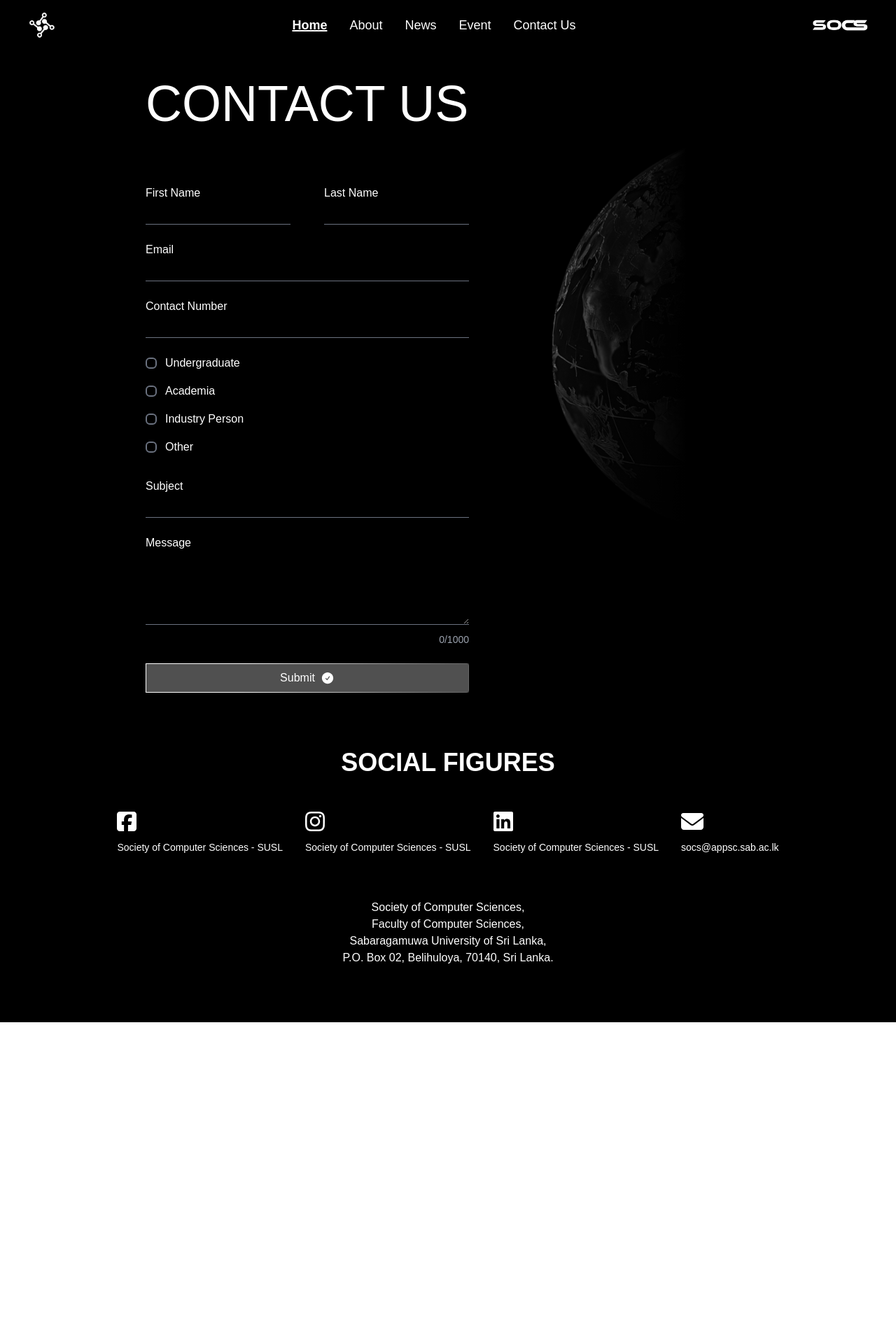
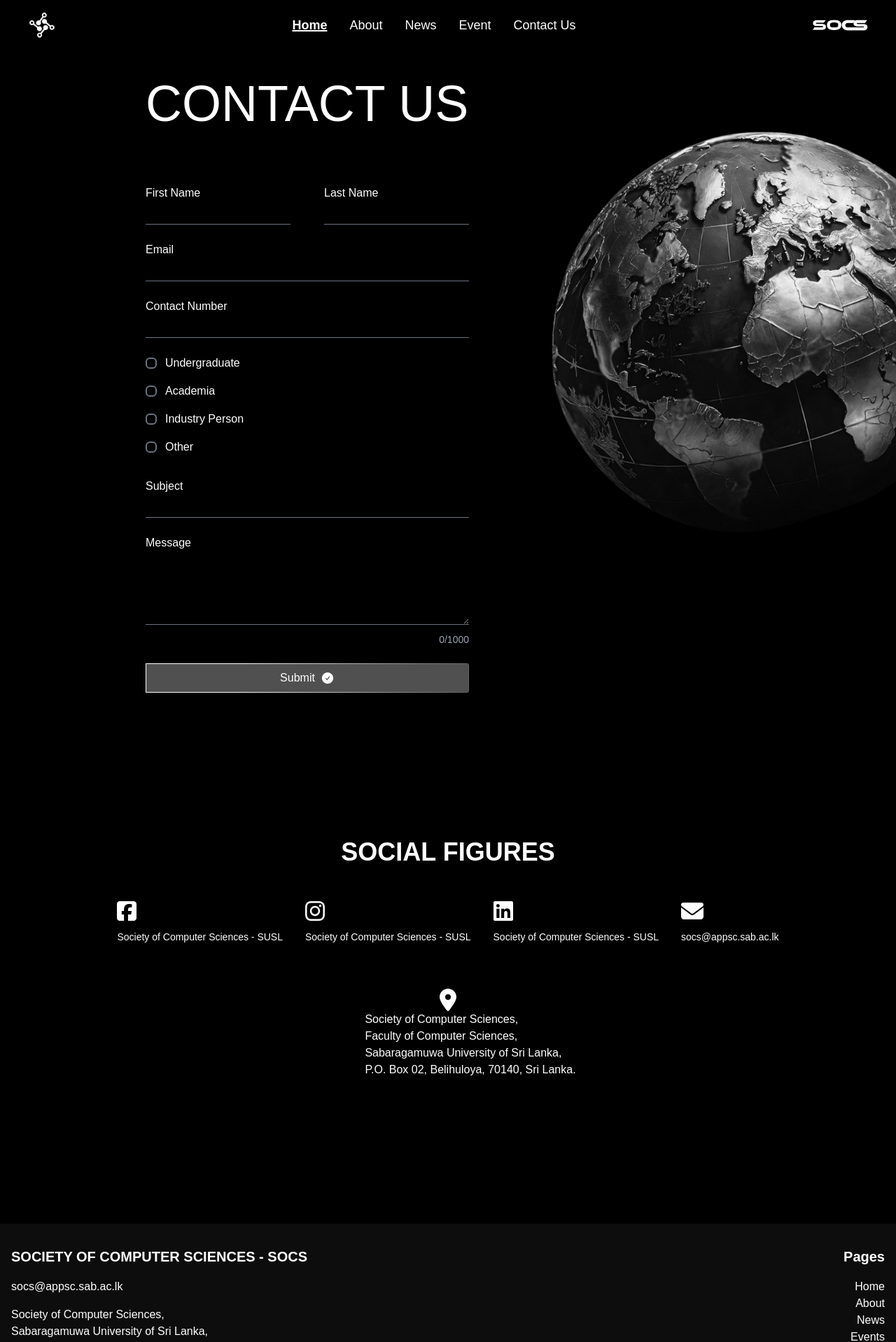
Before and after one commit to GihanSVND/SOCS-Website-Front_end, a Next.js app in the folder socs_website/: page /contact_us in a window 1280 px wide. Shown: the top 1918 px of the page at 70% size. Before the commit the page ends 1461 px from the top, so only its background shows below. Built offline with nearby package versions, Linux system fonts and the light colour scheme.

Commit message:
Change background image animation and add footer

```diff
--- a/socs_website/src/app/contact_us/page.tsx
+++ b/socs_website/src/app/contact_us/page.tsx
@@ -1,25 +1,44 @@
 "use client";
 
+import { useEffect, useState } from "react";
 import Navbar from "@/components/navbar";
-import { faFacebookSquare, faInstagram, faLinkedin } from "@fortawesome/free-brands-svg-icons";
+
+import {
+  faFacebookSquare,
+  faInstagram,
+  faLinkedin,
+} from "@fortawesome/free-brands-svg-icons";
 import { faEnvelope, faMapMarkerAlt } from "@fortawesome/free-solid-svg-icons";
 import { FontAwesomeIcon } from "@fortawesome/react-fontawesome";
 import { CheckCircleIcon } from "@heroicons/react/24/solid";
+import Footer from "@/components/footer";
+
 
 export default function ContactUs() {
+  const [fadeOut, setFadeOut] = useState(false);
+
+  // Trigger fade-out after 2 seconds
+  useEffect(() => {
+    const timer = setTimeout(() => {
+      setFadeOut(true);
+    }, 2000); // 2-second delay
+
+    return () => clearTimeout(timer);
+  }, []);
+
   return (
     <div className="bg-black min-h-screen">
       <Navbar />
       <section className="flex justify-between items-start mt-10 ml-20 relative">
         <div className="text-left ml-32">
-                    <h1 className="text-white text-7xl mb-20">
-                        CONTACT US
-                    </h1>
+          <h1 className="text-white text-7xl mb-20">CONTACT US</h1>
           <form className="text-white">
             {/* Name Input Fields */}
             <div className="flex gap-4 mb-6 ">
               <div className="flex-1">
-                                <label htmlFor="firstName" className="block mb-2">First Name</label>
+                <label htmlFor="firstName" className="block mb-2">
+                  First Name
+                </label>
                 <input
                   type="text"
                   id="firstName"
@@ -28,7 +47,9 @@ export default function ContactUs() {
                 />
               </div>
               <div className="flex-1 ml-8">
-                                <label htmlFor="lastName" className="block mb-2">Last Name</label>
+                <label htmlFor="lastName" className="block mb-2">
+                  Last Name
+                </label>
                 <input
                   type="text"
                   id="lastName"
@@ -40,7 +61,9 @@ export default function ContactUs() {
 
             {/* Email Input */}
             <div className="mb-6">
-                            <label htmlFor="email" className="block mb-2">Email</label>
+              <label htmlFor="email" className="block mb-2">
+                Email
+              </label>
               <input
                 type="email"
                 id="email"
@@ -51,7 +74,9 @@ export default function ContactUs() {
 
             {/* Contact Number Input */}
             <div className="mb-6">
-                            <label htmlFor="contactNumber" className="block mb-2">Contact Number</label>
+              <label htmlFor="contactNumber" className="block mb-2">
+                Contact Number
+              </label>
               <input
                 type="tel"
                 id="contactNumber"
@@ -61,7 +86,9 @@ export default function ContactUs() {
             </div>
 
             {/* Category Radio Buttons */}
-                        <div className="flex flex-col gap-4"> {/* Display radio buttons vertically */}
+            <div className="flex flex-col gap-4">
+              {" "}
+              {/* Display radio buttons vertically */}
               <label className="flex items-center space-x-3">
                 <input
                   type="radio"
@@ -103,7 +130,7 @@ export default function ContactUs() {
             {/* Styling for checked radio button (rectangle white part) */}
             <style jsx>{`
               input[type="radio"]:checked::before {
-                                content: '';
+                content: "";
                 position: absolute;
                 top: 50%;
                 left: 50%;
@@ -117,7 +144,9 @@ export default function ContactUs() {
 
             {/* Subject Input */}
             <div className="mb-6 mt-8">
-                            <label htmlFor="subject" className="block mb-2">Subject</label>
+              <label htmlFor="subject" className="block mb-2">
+                Subject
+              </label>
               <input
                 type="text"
                 id="subject"
@@ -128,7 +157,9 @@ export default function ContactUs() {
 
             {/* Message Input */}
             <div className="mb-6">
-                            <label htmlFor="message" className="block mb-2">Message</label>
+              <label htmlFor="message" className="block mb-2">
+                Message
+              </label>
               <textarea
                 id="message"
                 className="w-full bg-transparent border-b border-gray-500 focus:outline-none text-white"
@@ -144,36 +175,49 @@ export default function ContactUs() {
               type="submit"
               className="w-full p-2 rounded text-white hover:bg-gray-600 flex justify-center items-center"
               style={{
-        backgroundColor: '#86868699', // Dark background color
-        borderWidth: '1px',
+                backgroundColor: "#86868699", // Dark background color
+                borderWidth: "1px",
 
-        borderImageSource: 'linear-gradient(103.75deg, #FFFFFF 29.85%, rgba(153, 153, 153, 0) 108.02%)',
+                borderImageSource:
+                  "linear-gradient(103.75deg, #FFFFFF 29.85%, rgba(153, 153, 153, 0) 108.02%)",
                 borderImageSlice: 1,
               }}
             >
               Submit
               <CheckCircleIcon className="ml-2 w-5 h-5 text-white" />
             </button>
-
           </form>
         </div>
 
         {/* Image Section */}
         <div className="mr-0 relative -mt-10">
+          {/* First Image */}
           <img
             src="/images/contact us.png"
             alt="Contact Us"
-                        style={{ width: '600px', height: 'auto' }}
+            style={{ width: "600px", height: "auto" }}
           />
-                    <div
-                        className="absolute top-0 left-0 h-full w-full bg-gradient-to-l from-black via-black to-transparent opacity-100"
-                        style={{ clipPath: 'inset(0 0% 0 0)' }}
+
+          {/* New Image - positioned absolutely over the first image */}
+          <img
+            src="/images/Contct_Us DarkImage.png" // New image
+            alt="New Image"
+            className={`absolute top-6 left-0 transition-opacity duration-5000 ${
+              fadeOut ? "opacity-0 translate-x-[100%]" : "opacity-100"
+            }`}
+            style={{
+              width: "600px", // Adjust width
+              height: "900px", // Adjust height
+              objectFit: "cover", // Ensures it scales well
+              opacity: fadeOut ? 0 : 1, // Set opacity to 0 after fading out
+              display: fadeOut ? "none" : "block", // Hide after animation
+            }}
           />
         </div>
       </section>
 
       {/* Social Figures Section */}
-      <section className="bg-black py-20">
+      <section className="bg-black py-20 mt-32">
         <div className="text-center mb-12">
           <h2 className="text-white text-4xl font-bold">SOCIAL FIGURES</h2>
         </div>
@@ -204,14 +248,27 @@ export default function ContactUs() {
           </a>
         </div>
 
-        {/* Address Section */}
-        <div className="text-center text-white">
+        {/* Location */}
+        <div className="flex justify-center">
+          <a
+            href="#"
+            className="text-white hover:text-gray-500"
+            target="_blank"
+            rel="noopener noreferrer"
+          >
+            <div className="flex flex-col items-center text-white">
+              <FontAwesomeIcon icon={faMapMarkerAlt} size="2x" />
+              <div className="text-left ml-16">
                 <p>Society of Computer Sciences,</p>
                 <p>Faculty of Computer Sciences,</p>
                 <p>Sabaragamuwa University of Sri Lanka,</p>
                 <p>P.O. Box 02, Belihuloya, 70140, Sri Lanka.</p>
               </div>
+            </div>
+          </a>
+        </div>
       </section>
+      <Footer/>
     </div>
   );
 }
```
Also changed, not shown: 1 other file (tests, documents, lock files or other folders). Lines whose indentation alone changed are shown as unchanged.
